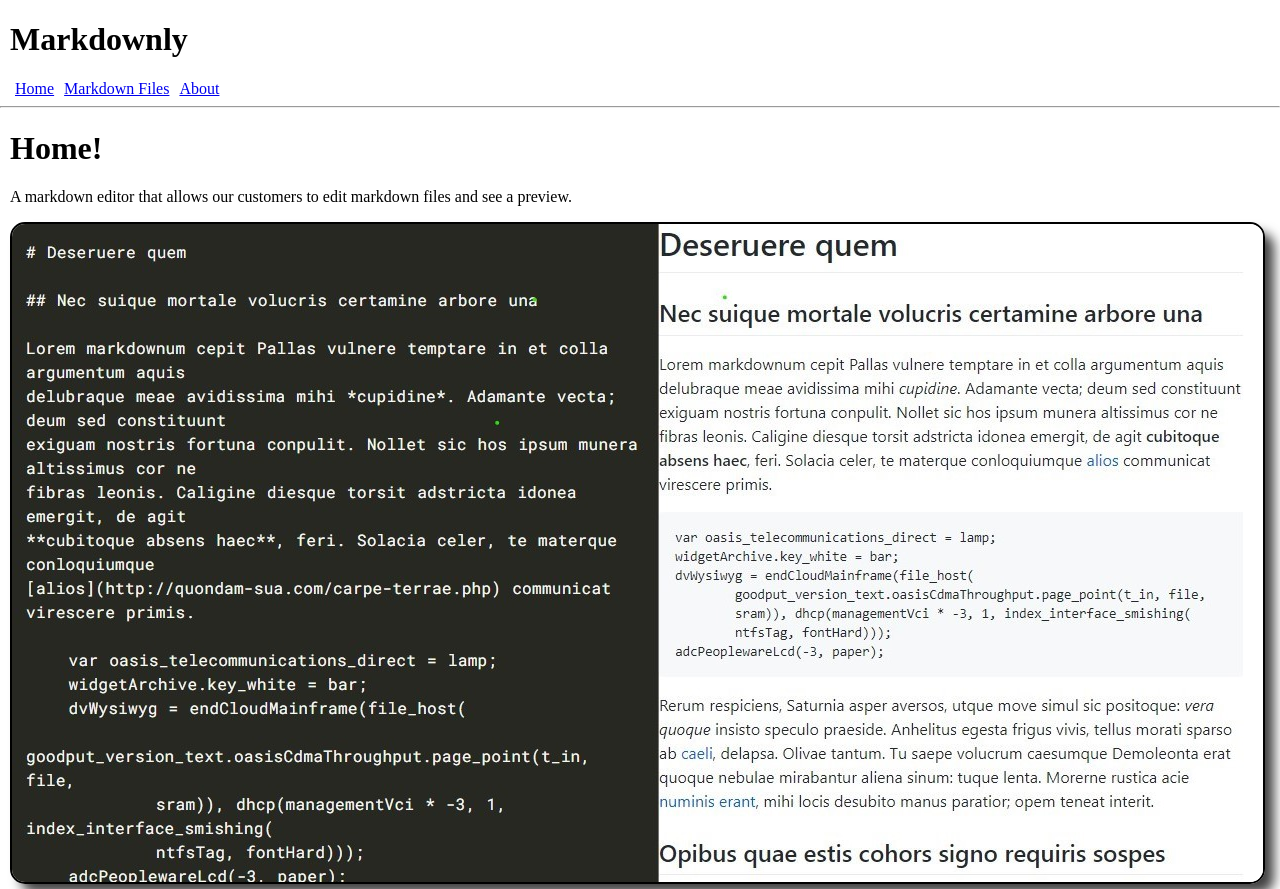
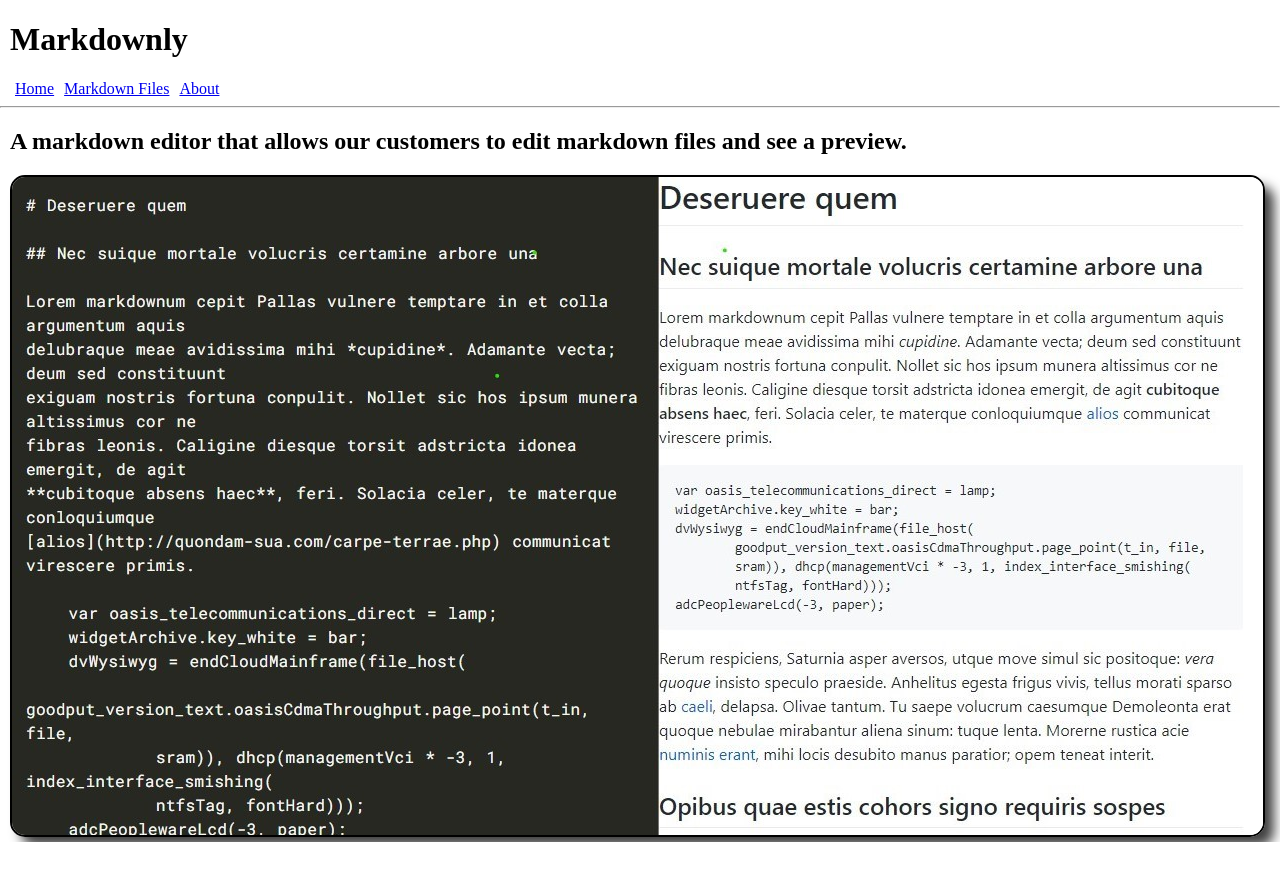
Before and after one commit to logantscott/markdownly-flux, a React app: page / in a window 1280 px wide. After the commit the page ends 842 px from the top, so only its background shows below. Built offline with nearby package versions, Linux system fonts and the light colour scheme.

Commit message:
router, header and landing page

```diff
--- a/src/components/home/Home.jsx
+++ b/src/components/home/Home.jsx
@@ -5,9 +5,8 @@ const Home = () => {
 
   return (
     <main className={styles.Home}>
-      <h1>Home!</h1>
-      <p>A markdown editor that allows our customers to edit markdown
-      files and see a preview.</p>
+      <h2>A markdown editor that allows our customers to edit markdown
+      files and see a preview.</h2>
       <img src='..\..\public\images\example.jpg' />
     </main>
   );
```
